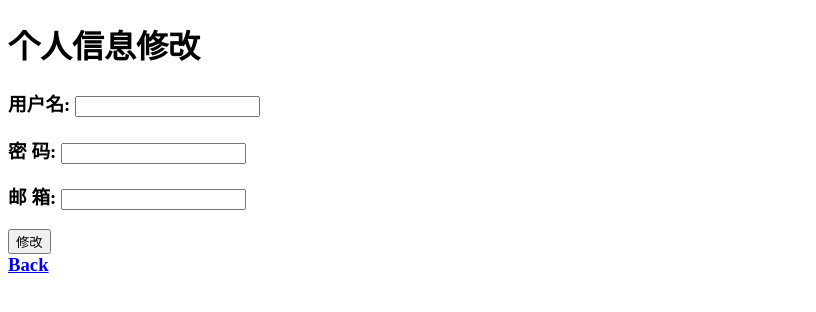
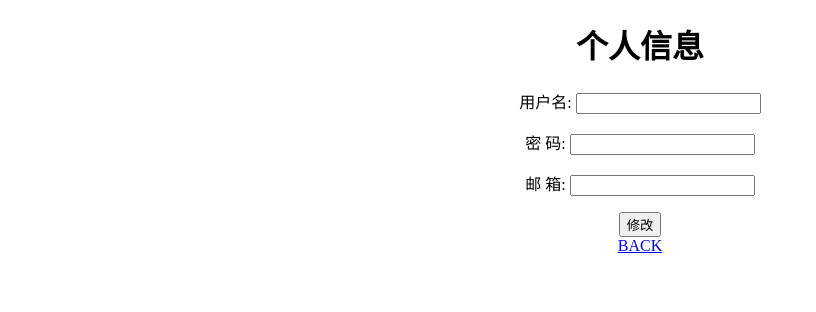
Before and after one commit to SE407-2017/Project_ClassManagement, a Django app: template class_management/templates/edit.html in a window 1280 px wide. Shown: the top 312 px of the page, without its empty margins (0-816 px from the left). Run offline with Django 3.2, Linux system fonts and the light colour scheme; the template is opened without the code that fills it: values that come from a table or form of the project are taken from there, others are empty.

Commit message:
Update edit.html

```diff
--- a/class_management/templates/edit.html
+++ b/class_management/templates/edit.html
@@ -1,19 +1,14 @@
 <!DOCTYPE html>
 {% load static %}
-
-<html lang="en">
-<head>
-    <meta charset="UTF-8">
-    <title>edit</title>
-    <link href="{% static "css/base.css" %}" rel="stylesheet">
-</head>
-<body>
-<h1 class="index1">个人信息修改</h1>
-<h3 class="index3">
+<html lang="zh-CN"><head>
+<meta http-equiv="content-type" content="text/html; charset=UTF-8">
+<style>
+        html,body{text-align:center;margin:0px auto;}
+	a｛margin:100px｝
+</style>
+<h1>个人信息</h1>
 <form method = 'post' enctype="multipart/form-data">{% csrf_token %}
 {{userform.as_p}}
 <input type="submit" value = "修改" />
 </form>
-<a href="http://127.0.0.1:8000/class/index/">Back</a>
-</h3>
-</body>
+<a href="http://127.0.0.1:8000/class/index/">BACK</a>
```
